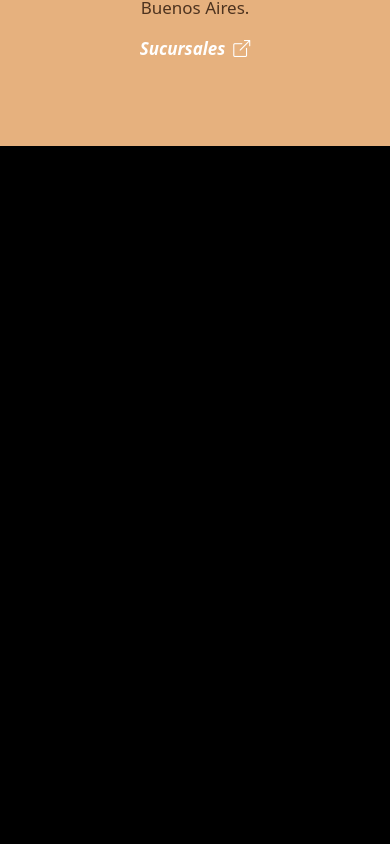
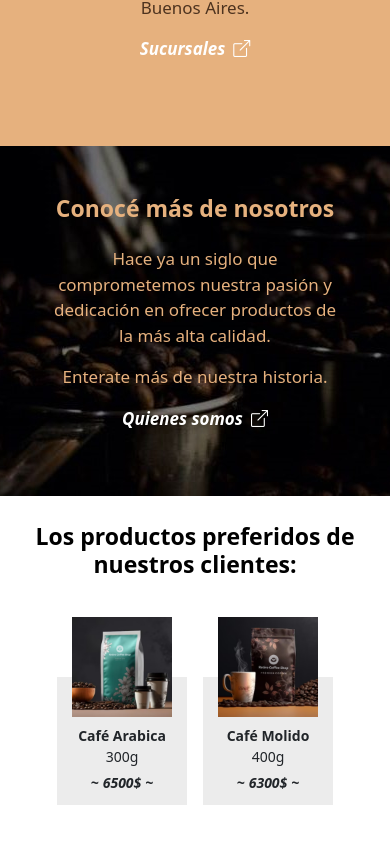
Before and after one commit to ivo-gonse/retiro-coffee-shop, a React (Create React App) app: page / in a window 390 px wide. Shown: the part 1039-1883 px from the top of the page. Before the commit the page ends 1185 px from the top, so only its background shows below. Built offline with nearby package versions, Linux system fonts and the light colour scheme.

Commit message:
home page 4th and 5th row

```diff
--- a/src/assets/css/home.css
+++ b/src/assets/css/home.css
@@ -15,6 +15,9 @@
 
 #bg-cup {
     background-image: url(../background/bg-cup-lg.jpg);
+}
+#bg-coffee {
+    background-image: url(../background/bg-coffee-lg.jpg);
 }
 
 /* CAROUSEL */
@@ -49,6 +52,21 @@
     color: #d9a777;
 }
 
+/* PRODUCTS */
+
+.img-product-1 {
+    width: 200px;
+    height: 200px;
+    margin-top: -30px;
+    transform: translateY(40px);
+}
+.card-description-1 {
+    width: 260px;
+}
+.name{
+    margin-bottom: 5px !important;
+}
+
 /* ------------------------------------------ */
 
 @media (max-width: 992px) {
@@ -75,6 +93,9 @@
         background-repeat: no-repeat;
         background-position: center;
     }
+    #bg-coffee {
+        background-image: url(../background/bg-coffee-sm.jpg);
+    }
 
     /* CAROUSEL */
 
@@ -93,6 +114,18 @@
     .carousel button:hover {
         transition: color 0.3s ease;
         background-color: #d19d6c;
+    }
+
+    /* PRODUCTS */
+
+    .img-product-1 {
+        width: 150px;
+        height: 150px;
+        margin-top: 0px;
+        transform: translateY(30px);
+    }
+    .card-description-1 {
+        width: 200px;
     }
 
 }
@@ -122,5 +155,21 @@
     #bg-product {
         background-image: url(../img/products/product-template-xs.png);
     }
+    #bg-coffee {
+        background-image: url(../background/bg-coffee-xs.jpg);
+    }
+
+    /* PRODUCTS */
+
+    .img-product-1 {
+        width: 100px;
+        height: 100px;
+        margin-top: -10px;
+        transform: translateY(40px);
+    }
+    .card-description-1 {
+        width: 130px;
+        font-size: 14px;
+    }
 
 }
--- a/src/assets/css/styles.css
+++ b/src/assets/css/styles.css
@@ -1,5 +1,8 @@
 /* FORMAT */
 
+html, body {
+    scroll-behavior: auto !important;
+}
 body {
     font: Merriweather Sans;
     font-size: 22px;
--- a/src/components/Home.jsx
+++ b/src/components/Home.jsx
@@ -74,6 +74,72 @@ const Home = () => {
                 </div>
             </div>
 
+            <div id="bg-coffee" class="section-2 bg-img-1 d-flex flex-column align-items-center justify-content-center text-center px-4">
+                <h4 class="secondary fw-bold mb-4">Conocé más de nosotros</h4>
+                <p class="secondary mx-4 d-none d-sm-block py-lg-2" style={{ maxWidth: '900px' }}>
+                    Hace ya un siglo que comprometemos nuestra pasión y dedicación en ofrecer productos de
+                    la más alta calidad, una tradición que perdura y en la que seguimos creyendo firmemente.
+                </p>
+                <p class="secondary mx-4 d-block d-sm-none" style={{ maxWidth: '900px' }}>
+                    Hace ya un siglo que comprometemos nuestra pasión y dedicación en ofrecer productos de la más alta calidad.
+                </p>
+                <p class="secondary mb-lg-4">Enterate más de nuestra historia.</p>
+                <Link to="/quienes-somos" class="button-hover-white white text-decoration-none d-flex justify-content-center">
+                    <p class="fw-bold fst-italic pe-2">Quienes somos</p>
+                    <i class="bi bi-box-arrow-up-right fw-bold"></i>
+                </Link>
+            </div>
+
+            <div class="section-3 bg-white d-flex flex-column align-items-center justify-content-center text-center">
+                <h4 class="black fw-bold mb-2 mb-lg-4 mb-lg-5 w-lg-100 px-3 px-lg-0">Los productos preferidos de nuestros clientes:</h4>
+                <div class="d-flex mb-4">
+
+                    <div class="d-flex flex-column align-items-center justify-content-center text-center px-2 px-sm-4 px-xl-5">
+                        <div>
+                            <img src={product4} class="img-product-1"/>
+                        </div>
+                        <div class="card-description-1 bg-4">
+                            <p class="mt-5 name"><strong>Café Arabica</strong><br/>300g</p>
+                            <div class="pt-sm-1 pb-1 pb-sm-2 d-flex justify-content-center mb-2 mb-sm-3">
+                                <div class="fw-bold fst-italic">~</div>
+                                <div class="fw-bold fst-italic px-1">6500$</div>
+                                <div class="fw-bold fst-italic">~</div>
+                            </div>
+                        </div>
+                    </div>
+
+                    <div class="d-flex flex-column align-items-center justify-content-center text-center px-2 px-sm-4 px-xl-5">
+                        <div>
+                            <img src={product2} class="img-product-1"/>
+                        </div>
+                        <div class="card-description-1 bg-4">
+                            <p class="mt-5 name"><strong>Café Molido</strong><br/>400g</p>
+                            <div class="pt-sm-1 pb-1 pb-sm-2 d-flex justify-content-center mb-2 mb-sm-3">
+                                <div class="fw-bold fst-italic">~</div>
+                                <div class="fw-bold fst-italic px-1">6300$</div>
+                                <div class="fw-bold fst-italic">~</div>
+                            </div>
+                        </div>
+                    </div>
+
+                    <div class="d-none d-md-block">
+                        <div class="d-flex flex-column align-items-center justify-content-center text-center px-2 px-sm-4 px-xl-5">
+                            <div>
+                                <img src={product3} class="img-product-1"/>
+                            </div>
+                            <div class="card-description-1 bg-4">
+                                <p class="mt-5 name"><strong>Café Robusta</strong><br/>400g</p>
+                                <div class="pt-sm-1 pb-1 pb-sm-2 d-flex justify-content-center mb-2 mb-sm-3">
+                                    <div class="fw-bold fst-italic">~</div>
+                                    <div class="fw-bold fst-italic px-1">7000$</div>
+                                    <div class="fw-bold fst-italic">~</div>
+                                </div>
+                            </div>
+                        </div>
+                    </div>
+                </div>
+            </div>
+
         </body>
     )
 }
```
